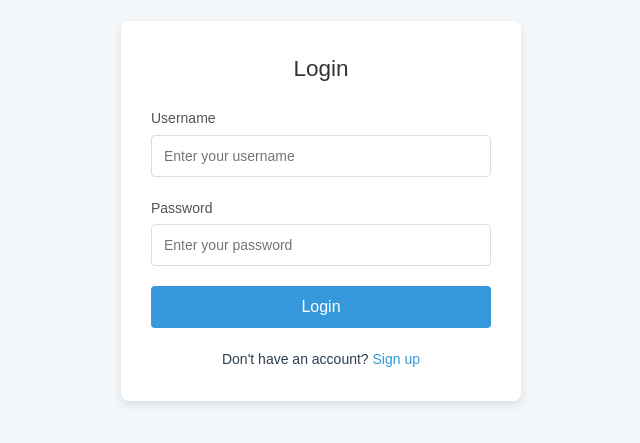
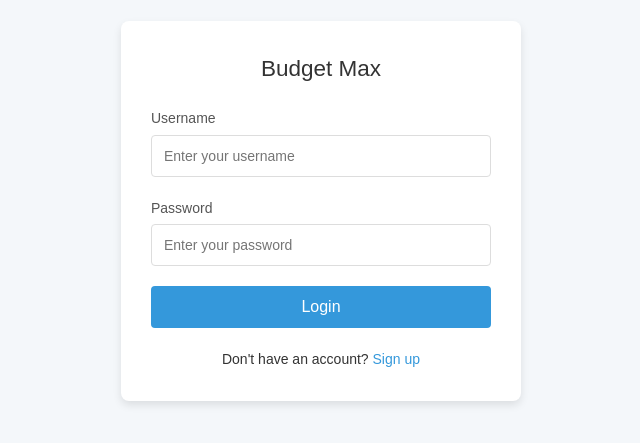
Before and after one commit to tannerkirkendall/budgetmax-app, a Vue app: page / in a window 1280 px wide. Shown: the part 189-632 px from the top of the page, without its empty margins (319-959 px from the left). Built offline with nearby package versions, Linux system fonts and the light colour scheme.

Commit message:
style changes

```diff
--- a/src/components/LoginOrRegister.vue
+++ b/src/components/LoginOrRegister.vue
@@ -1,7 +1,7 @@
 <template>
     <div class="login-container">
         <form @submit.prevent="getFormValues()" class="login-form">
-            <h2>Login</h2>
+            <h2>Budget Max</h2>
 
             <div class="input-group">
                 <label for="username">Username</label>
@@ -90,6 +90,7 @@
     text-align: center;
     margin-top: 20px;
     font-size: 14px;
+    color: #333;
   }
 
   .signup-link a {
```
